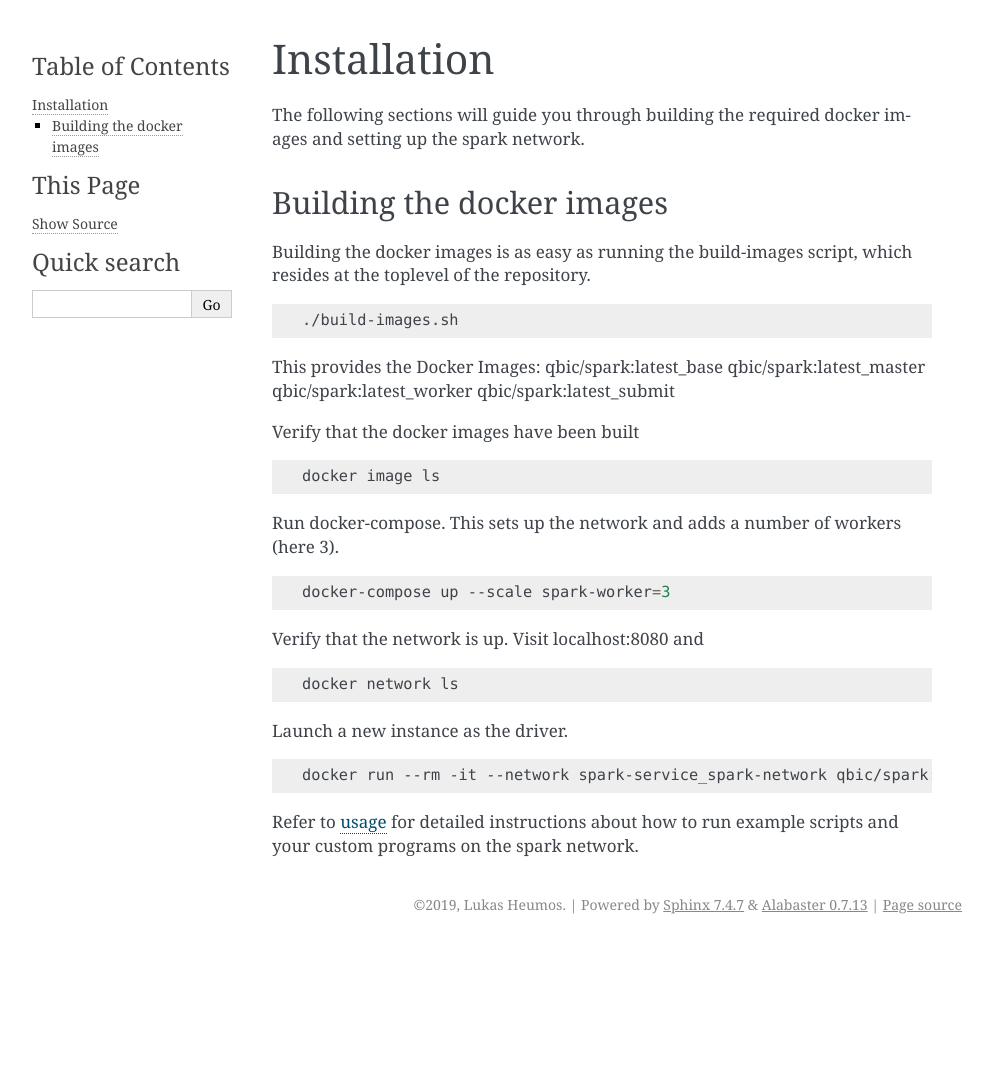
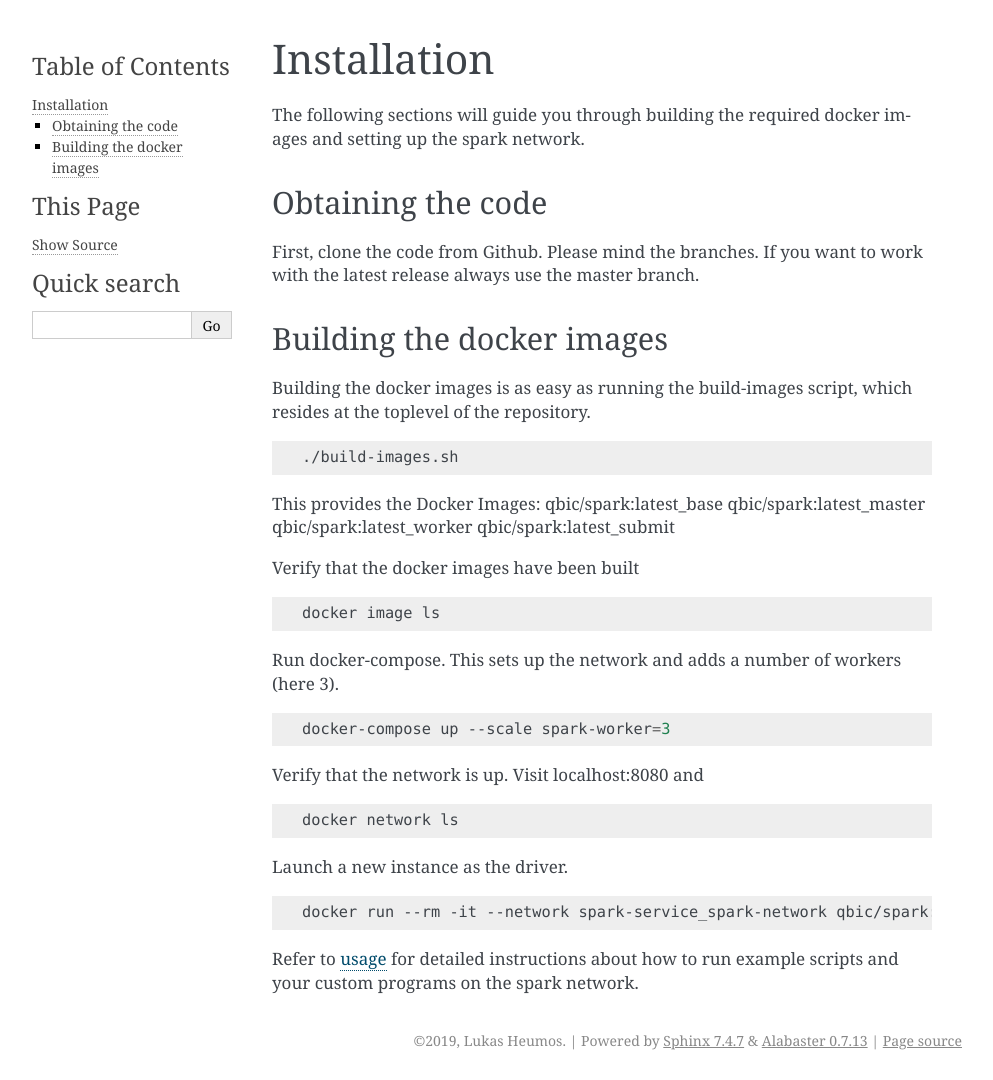
Before and after one commit to qbicsoftware/spark-benchmark, a Sphinx documentation site: the page built from docs/source/installation.rst, in a window 1280 px wide. Shown: the whole page, without its empty margins (148-1141 px from the left). Built offline with Sphinx 7.4.7, drawn with Linux system fonts in a browser that asks for light colours; before the commit the page ends 944 px from its top, so only the background shows below that.

Commit message:
[DOC] how to obtain the code

```diff
--- a/docs/source/installation.rst
+++ b/docs/source/installation.rst
@@ -2,6 +2,14 @@
 ============
 
 The following sections will guide you through building the required docker images and setting up the spark network.
+
+Obtaining the code
+------------------
+
+First, clone the code from Github. Please mind the branches. If you want to work with the latest release always use the master branch.
+
+.. code-block bash
+    https://github.com/qbicsoftware/spark-service
 
 Building the docker images
 --------------------------
```
Also changed, not shown: docs/source/usage.rst (line endings or trailing spaces).
